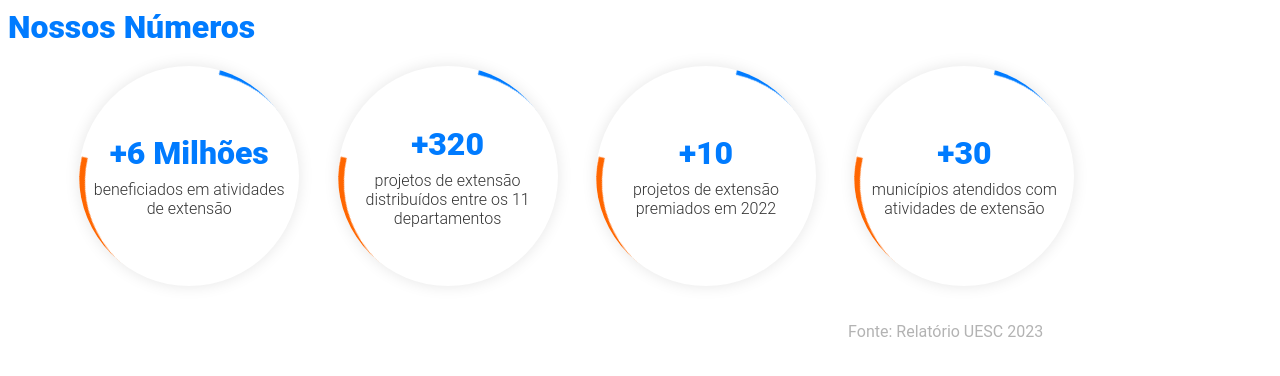
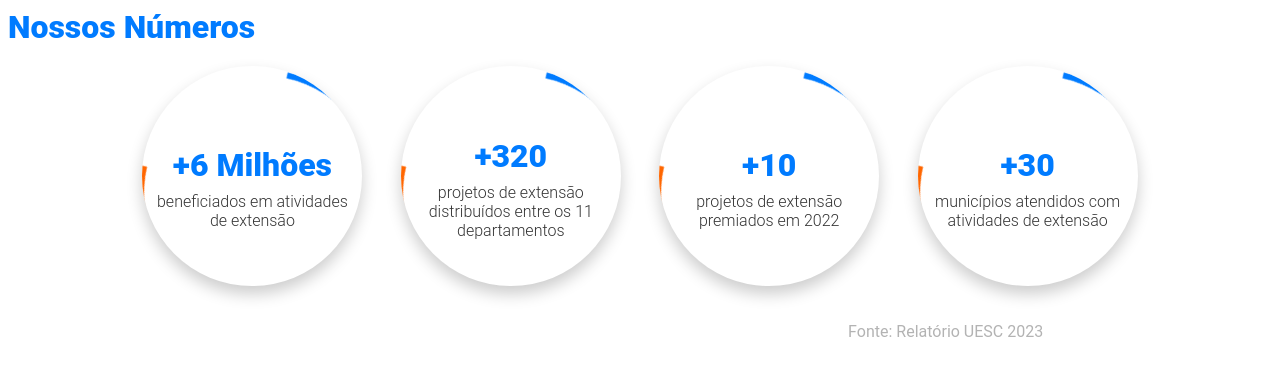
Before and after one commit to NUCOM-PROEX-UESC/UESC-Comunidades, a PHP site: page /numeros_proex.html in a window 1280 px wide. Shown: the top 376 px of the page. Run offline with PHP 8.4, Linux system fonts and the light colour scheme.

Commit message:
FIX: Concluindo os numeros para desktop

```diff
--- a/css/numeros_proex.css
+++ b/css/numeros_proex.css
@@ -82,7 +82,6 @@
   display: flex;
   justify-content: center;
   gap: 3vw;
-  width: 90%;
   z-index: 1;
 }
 
@@ -107,7 +106,7 @@
   margin-bottom: 20px;
   overflow: hidden;
   padding: 10px;
-  box-shadow: 0 0 15px rgba(0,0,0,0.1);
+  box-shadow: 0 8px 16px rgba(0, 0, 0, 0.2);
   gap: 1vh;
 }
 
@@ -116,7 +115,7 @@
   top: 0;
   left: 0;
   width: 100%;
-  height: 100%;
+  height: 105%;
   border: 6px solid transparent;
   border-top-color: #ff6600;
   border-bottom-color: #007bff;
@@ -143,6 +142,7 @@
 }
 
 #numeros_proex .number {
+  margin-top: 1.5rem!important;
   font-size: 2em;
   color: #007bff!important;
   font-family: "Roboto", sans-serif;
--- a/index.html
+++ b/index.html
@@ -535,7 +535,9 @@
         <div class="fontediv">
             <p class="fonte">Fonte: Relatório UESC 2023</p>
         </div>
+      </div>
     </section>
+
 
     <section>
       <div id="team">
```
